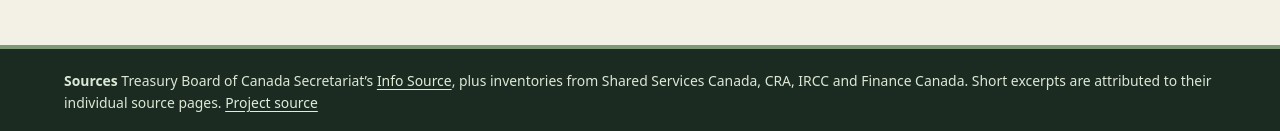
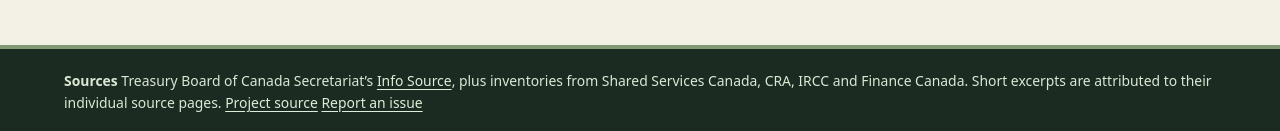
Before and after one commit to jsdyer/governmentmemory, a plain HTML site: page web/index.html in a window 1280 px wide. Shown: the part 835-966 px from the top of the page. Drawn offline with Linux system fonts and the light colour scheme; no server answers.

Commit message:
Add a tool-specific issue link and count aggregate page visits

```diff
--- a/web/index.html
+++ b/web/index.html
@@ -1,7 +1,8 @@
 <!doctype html>
 <html lang="en-CA"><head><meta charset="utf-8"><meta name="viewport" content="width=device-width,initial-scale=1">
 <title>Government Memory Map · CoolCode.ca</title><meta name="description" content="Explore federal Info Source record classes and Personal Information Banks before filing an ATIP request.">
-<link rel="stylesheet" href="./style.css"></head><body>
+<link rel="stylesheet" href="./style.css"><script defer src="/assets/tool-metrics.js" referrerpolicy="no-referrer"></script>
+</head><body>
 <a class="skip" href="#main">Skip to search</a>
 <header><nav class="wrap mast" aria-label="Site"><a href="https://coolcode.ca/#workbench"><span class="tag" aria-hidden="true">&gt;_</span>CoolCode.ca</a><a href="https://coolcode.ca/atip/">ATIP Records Explorer ↗</a></nav>
 <div class="hero"><div class="wrap"><h1>Government Memory Map</h1><p>Find what federal institutions say they keep. Use official record numbers, inventory descriptions and published retention details to make an access request more precise.</p></div></div></header>
@@ -34,5 +35,5 @@
   <p class="note">An inventory describes potential holdings. Confirm applicability and scope with the institution. A Personal Information Bank may help locate your own information. A Class of Records describes files associated with an activity.</p>
 </main>
 <dialog id="draft" aria-labelledby="draft-title"><h2 id="draft-title">Request outline</h2><p class="muted">Edit the outline and add dates plus the specific information you need.</p><label>Editable request outline<textarea id="draft-text"></textarea></label><div class="actions"><button type="button" id="copy">Copy outline</button><button type="button" id="download-draft">Download outline</button><button type="button" id="close">Close</button><a href="https://www.canada.ca/en/treasury-board-secretariat/services/access-information-privacy/access-information/request-information/make-request.html">Official request guidance ↗</a></div><p id="copy-status" role="status"></p></dialog>
-<footer><div class="wrap"><b>Sources</b> Treasury Board of Canada Secretariat’s <a href="https://www.canada.ca/en/treasury-board-secretariat/services/access-information-privacy/access-information/info-source.html">Info Source</a>, plus inventories from Shared Services Canada, CRA, IRCC and Finance Canada. Short excerpts are attributed to their individual source pages. <span id="built"></span> <a href="https://github.com/jsdyer/governmentmemory">Project source</a></div></footer>
+<footer><div class="wrap"><b>Sources</b> Treasury Board of Canada Secretariat’s <a href="https://www.canada.ca/en/treasury-board-secretariat/services/access-information-privacy/access-information/info-source.html">Info Source</a>, plus inventories from Shared Services Canada, CRA, IRCC and Finance Canada. Short excerpts are attributed to their individual source pages. <span id="built"></span> <a href="https://github.com/jsdyer/governmentmemory">Project source</a> <a href="https://coolcode.ca/report/?tool=governmentmemory" referrerpolicy="no-referrer">Report an issue</a></div></footer>
 <script type="module" src="./app.mjs"></script></body></html>
```
